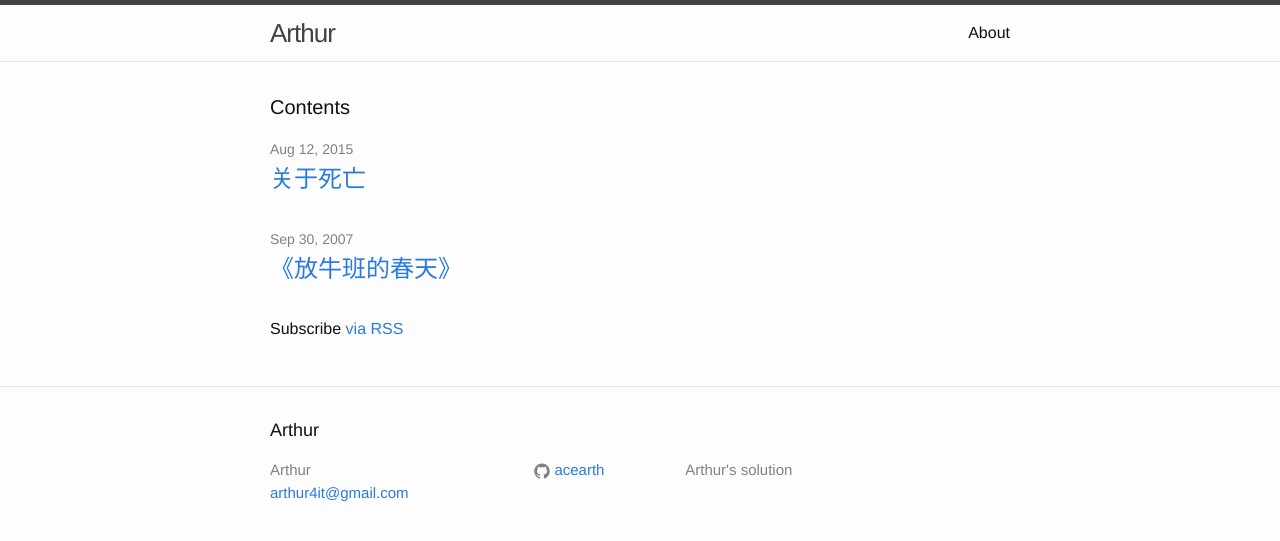
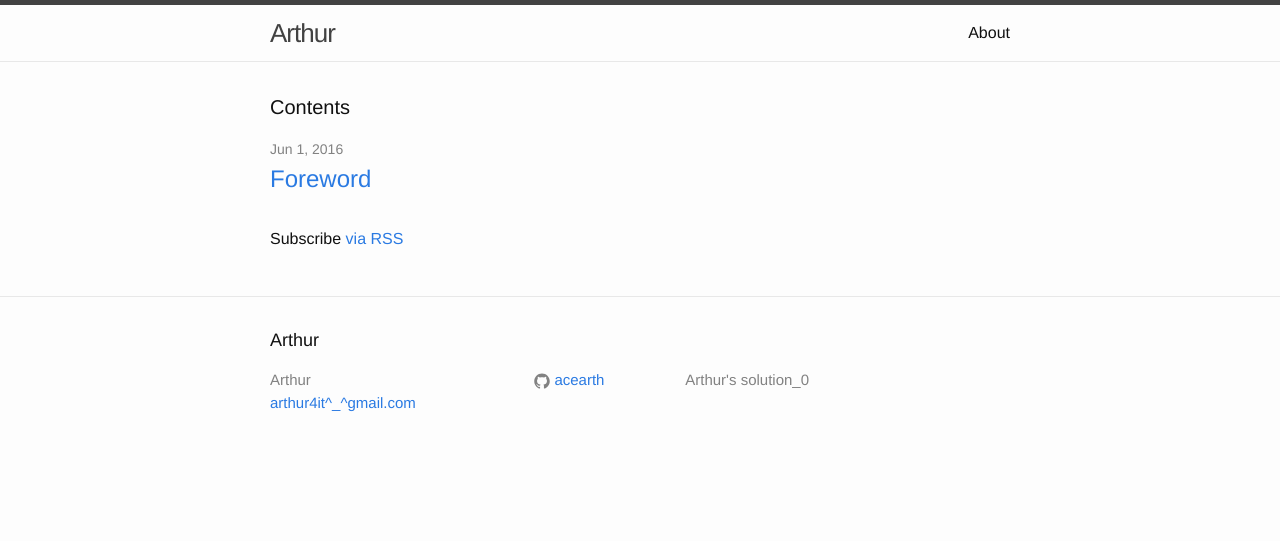
Before and after one commit to acearth/LeetCodePractice, a Jekyll site: the page built from index.html, in a window 1280 px wide. Shown: the top 541 px of the page. Built offline with Jekyll 4.4.1, drawn with Linux system fonts in a browser that asks for light colours; Markdown is read by kramdown in place of the engine named in the settings; comment, search, counter and statistics services are not loaded.

Commit message:
update and init.

```diff
--- a/_config.yml
+++ b/_config.yml
@@ -1,8 +1,8 @@
 # Site settings
 title: Arthur
-email: arthur4it@gmail.com
+email: arthur4it^_^gmail.com
 description: > # this means to ignore newlines until "baseurl:"
-        Arthur's solution
+        Arthur's solution_0
 baseurl: "/LeetCodePractice" # the subpath of your site, e.g. /blog/
 url: "http://accearth.github.io" # the base hostname & protocol for your site
 github_username:  acearth
--- a/_posts/2007-09-30-05a544c213fe3a55bdef69b9.md
+++ /dev/null
@@ -1,14 +0,0 @@
----
-layout: post
-title: 《放牛班的春天》
-tags:
-datetime: 2007-09-30 22:02
-pv: 40
-comment: 1
-share:
----
-
-{{ page.title }}
-================
-
- <img small="0" src="/images/7a805ad789f670d7a044dffc.jpg"                                       />
```
Also changed, not shown: _posts/2015-08-12-about-death.md (deleted, +0 -40 lines), _posts/2016-06-01-Foreword.md (added, +2 -0 lines).
